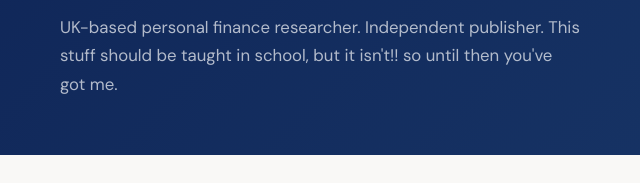
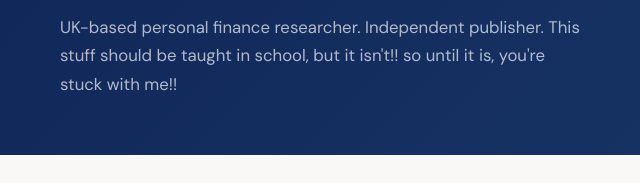
Before and after one commit to onelukey/myhomerates-site, a plain HTML site: page about.html in a window 1280 px wide. Shown: the part 215-398 px from the top of the page, 50-690 px from the left. Drawn offline with Linux system fonts and the light colour scheme.

Commit message:
Update about.html 061726
slight tweak on tag line

```diff
--- a/about.html
+++ b/about.html
@@ -457,7 +457,7 @@
       <div>
         <p class="page-header-eyebrow">About the founder</p>
         <h1>Mike Lucas</h1>
-        <p class="page-header-sub">UK-based personal finance researcher. Independent publisher. This stuff should be taught in school, but it isn't!! so until then you've got me.</p>
+        <p class="page-header-sub">UK-based personal finance researcher. Independent publisher. This stuff should be taught in school, but it isn't!! so until it is, you're stuck with me!!</p>
       </div>
       <div class="author-avatar">
         <i class="ti ti-user"></i>
```
